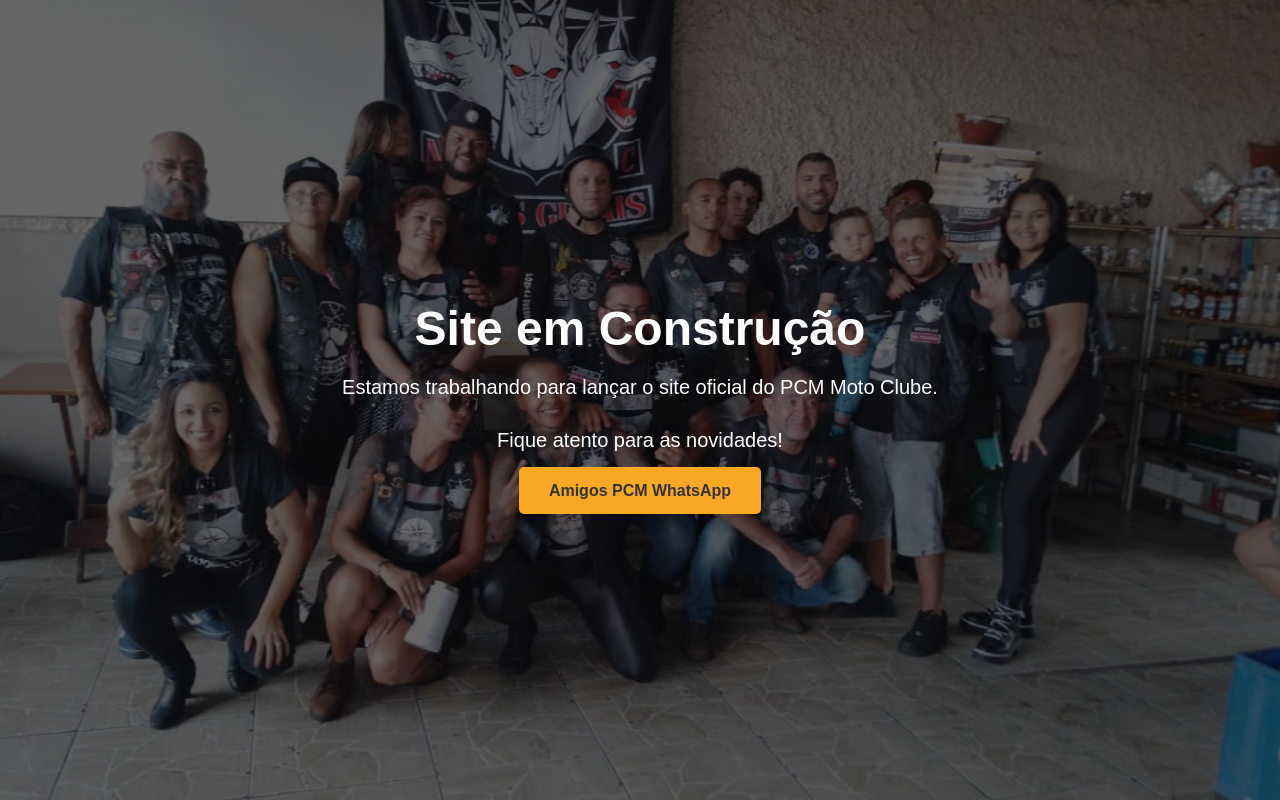
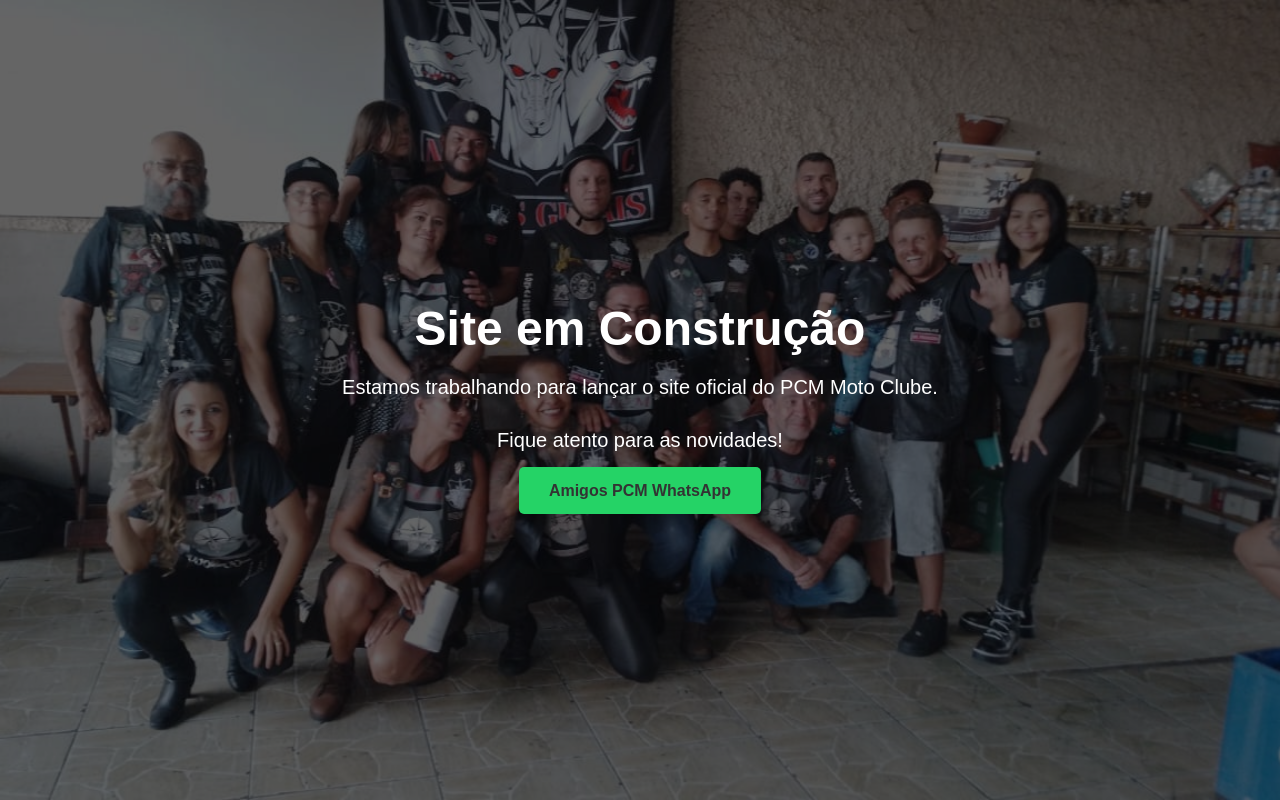
Before and after one commit to tiagomateusdemorais/pcmmc, a PHP site: page / in a window 1280 px wide. Run offline with PHP 8.4, Linux system fonts and the light colour scheme.

Commit message:
Update style.css

```diff
--- a/style.css
+++ b/style.css
@@ -47,7 +47,7 @@ p {
 
 .btn {
     padding: 15px 30px;
-    background-color: #f9a825;
+    background-color: #25d366;
     color: #333;
     text-decoration: none;
     font-weight: bold;
```
